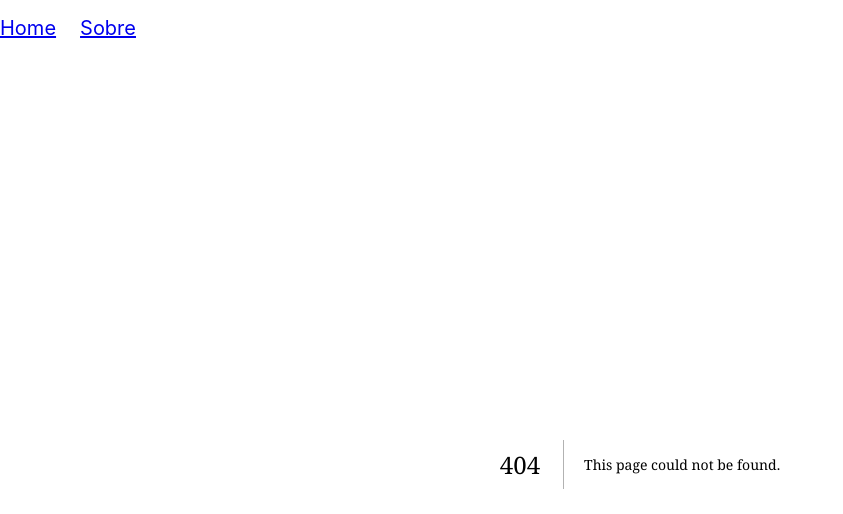
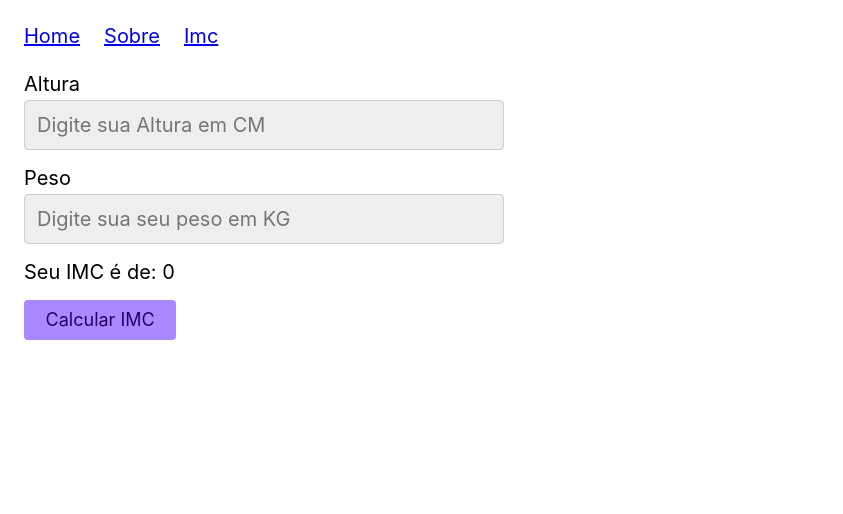
Before and after one commit to TomDevBr/curso-nextjs-origamid, a Next.js app: page /imc in a window 1280 px wide. Before the commit this address had no page. Shown: the top 514 px of the page, without its empty margins (0-843 px from the left). Built offline with nearby package versions, Linux system fonts and the light colour scheme.

Commit message:
02 nextjs fundamentos: Server e Client Components 3

```diff
--- /dev/null
+++ b/src/app/imc/page.tsx
@@ -0,0 +1,6 @@
+import CalcImc from '@/components/CalcImc'
+export default function Imc() {
+  return (
+      <CalcImc/>
+  );
+}
--- /dev/null
+++ b/src/components/CalcImc.tsx
@@ -0,0 +1,38 @@
+'use client'
+
+import { ChangeEvent, useState } from "react"
+
+export default function CalcImc() {
+    const [dataForm, setDataForm] = useState ({
+        peso: '',
+        altura: '',
+    })
+    const [resultado, setResultado] = useState(0)
+
+    const handleClick = () => {
+        const alturaMetros = Number(dataForm.altura) / 100
+        const result = Number(dataForm.peso) / (alturaMetros ** 2)
+
+        setResultado(Number(result.toFixed(2)))
+    }
+
+    function handleChange(event: ChangeEvent<HTMLInputElement>){
+        const {id, value} = event.target
+
+        setDataForm({...dataForm, [id]:value})
+    }
+
+
+    return (
+        <div>
+            <label htmlFor="altura">Altura</label>
+            <input onChange={handleChange} id="altura" value={dataForm.altura} type="number" placeholder="Digite sua Altura em CM" />
+            <label htmlFor="altura">Peso</label>
+            <input onChange={handleChange} id="peso"  value={dataForm.peso} type="number" placeholder="Digite sua seu peso em KG" />
+
+            <p>Seu IMC é de: {resultado}</p>
+
+            <button onClick={handleClick}>Calcular IMC</button>
+        </div>
+    )
+}
--- a/src/components/Menu.tsx
+++ b/src/components/Menu.tsx
@@ -11,6 +11,11 @@ export default function Menu() {
           Sobre
         </Link>
       </li>
+       <li>
+        <Link href="/imc" scroll={false}>
+          Imc
+        </Link>
+      </li>
     </ul>
   );
 }
```
